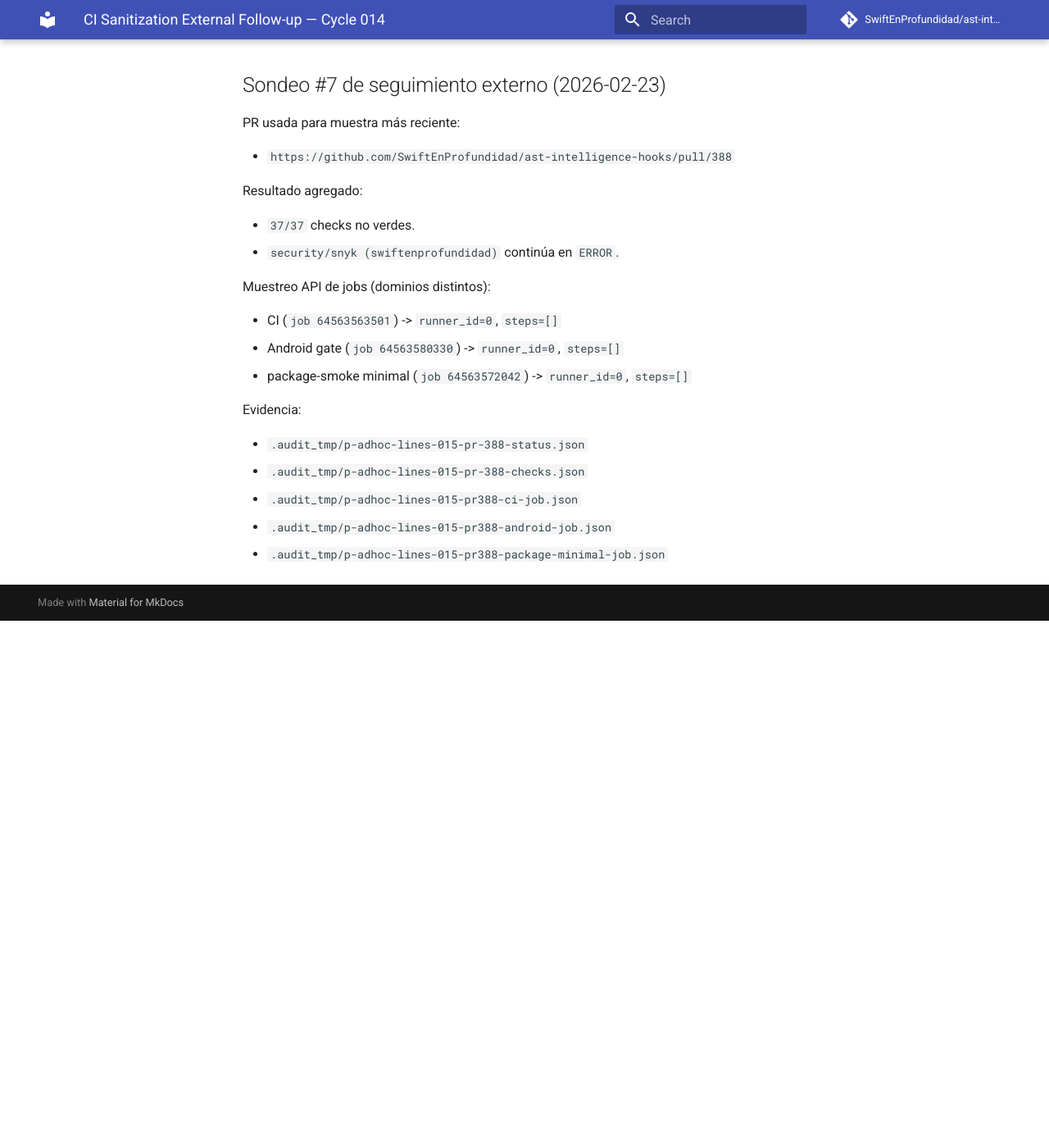
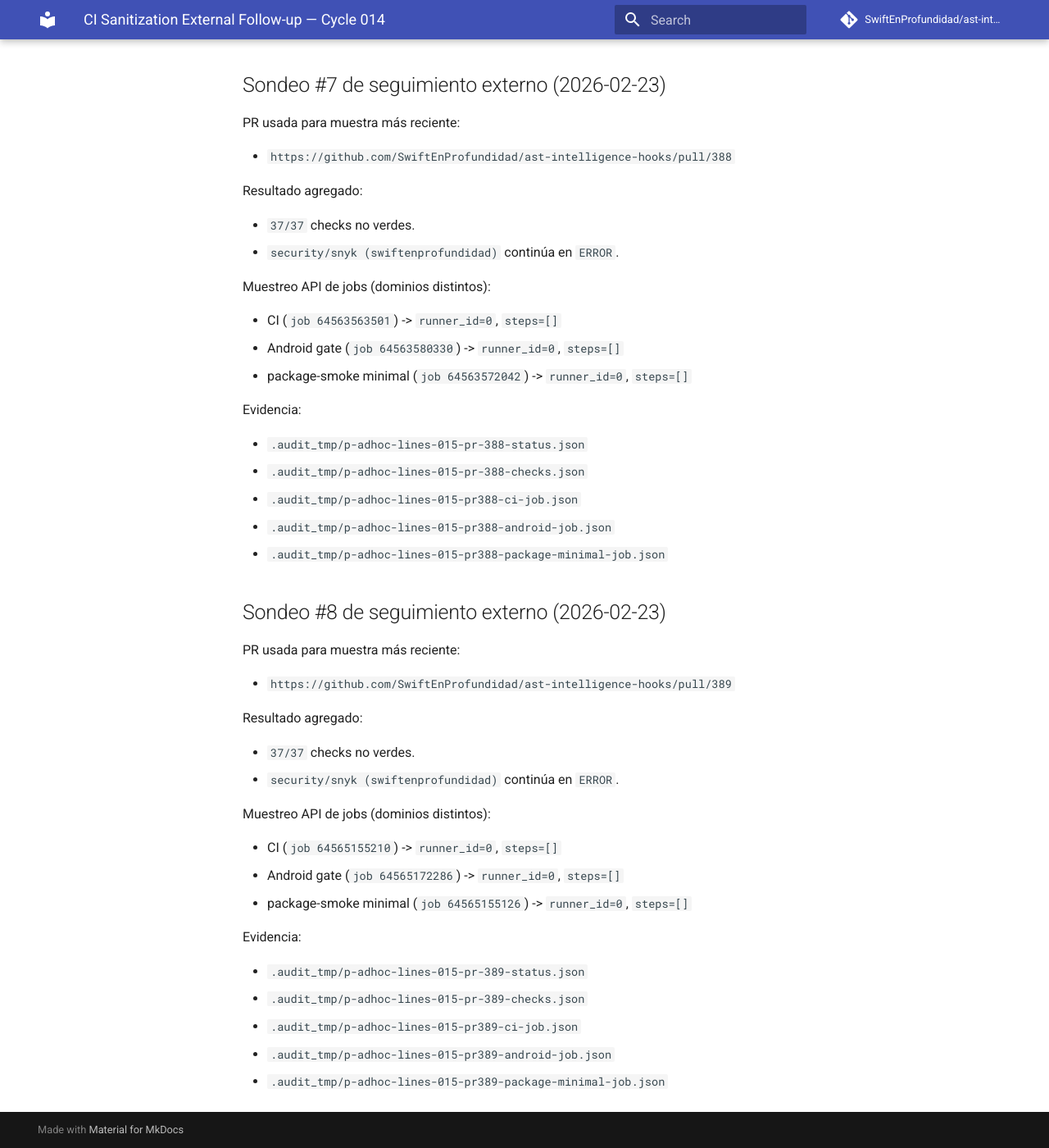
Before and after one commit to SwiftEnProfundidad/ast-intelligence-hooks, an MkDocs documentation site: the page built from docs/validation/ci-sanitization-cycle-014-external-follow-up.md, in a window 1280 px wide and 1400 px high, scrolled down 5353 px. Shown: the whole window at 82% size. Built offline with MkDocs 1.6.1 and Material for MkDocs 9.7.7, drawn with Linux system fonts in a browser that asks for light colours; comment, search, counter and statistics services are not loaded; before the commit the page ends 6110 px from its top, so only the background shows below that.

Commit message:
docs(validation): record external follow-up probe #8 for cycle 014

```diff
--- a/docs/validation/ci-sanitization-cycle-014-external-follow-up.md
+++ b/docs/validation/ci-sanitization-cycle-014-external-follow-up.md
@@ -216,3 +216,28 @@ Evidencia:
 - `.audit_tmp/p-adhoc-lines-015-pr388-ci-job.json`
 - `.audit_tmp/p-adhoc-lines-015-pr388-android-job.json`
 - `.audit_tmp/p-adhoc-lines-015-pr388-package-minimal-job.json`
+
+## Sondeo #8 de seguimiento externo (2026-02-23)
+
+PR usada para muestra más reciente:
+
+- `https://github.com/SwiftEnProfundidad/ast-intelligence-hooks/pull/389`
+
+Resultado agregado:
+
+- `37/37` checks no verdes.
+- `security/snyk (swiftenprofundidad)` continúa en `ERROR`.
+
+Muestreo API de jobs (dominios distintos):
+
+- CI (`job 64565155210`) -> `runner_id=0`, `steps=[]`
+- Android gate (`job 64565172286`) -> `runner_id=0`, `steps=[]`
+- package-smoke minimal (`job 64565155126`) -> `runner_id=0`, `steps=[]`
+
+Evidencia:
+
+- `.audit_tmp/p-adhoc-lines-015-pr-389-status.json`
+- `.audit_tmp/p-adhoc-lines-015-pr-389-checks.json`
+- `.audit_tmp/p-adhoc-lines-015-pr389-ci-job.json`
+- `.audit_tmp/p-adhoc-lines-015-pr389-android-job.json`
+- `.audit_tmp/p-adhoc-lines-015-pr389-package-minimal-job.json`
```
Also changed, not shown: docs/REFRACTOR_PROGRESS.md (+5 -0 lines).
